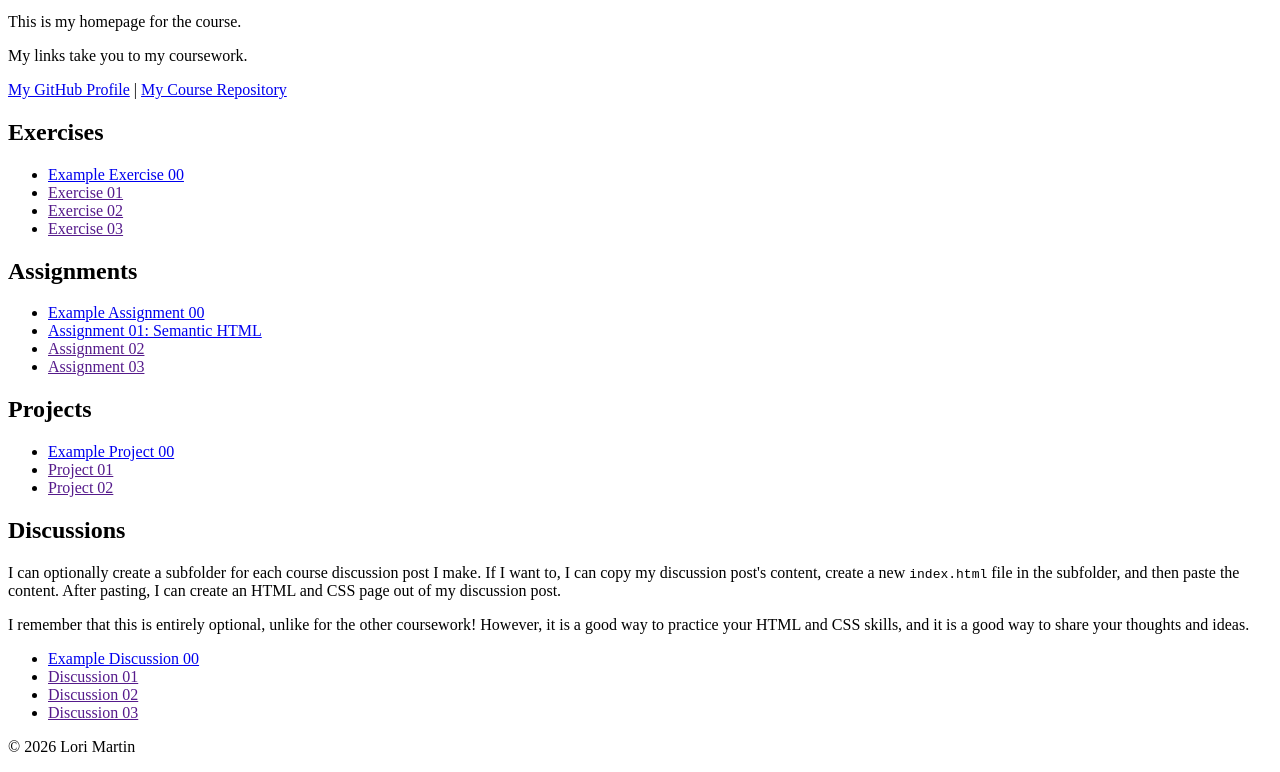
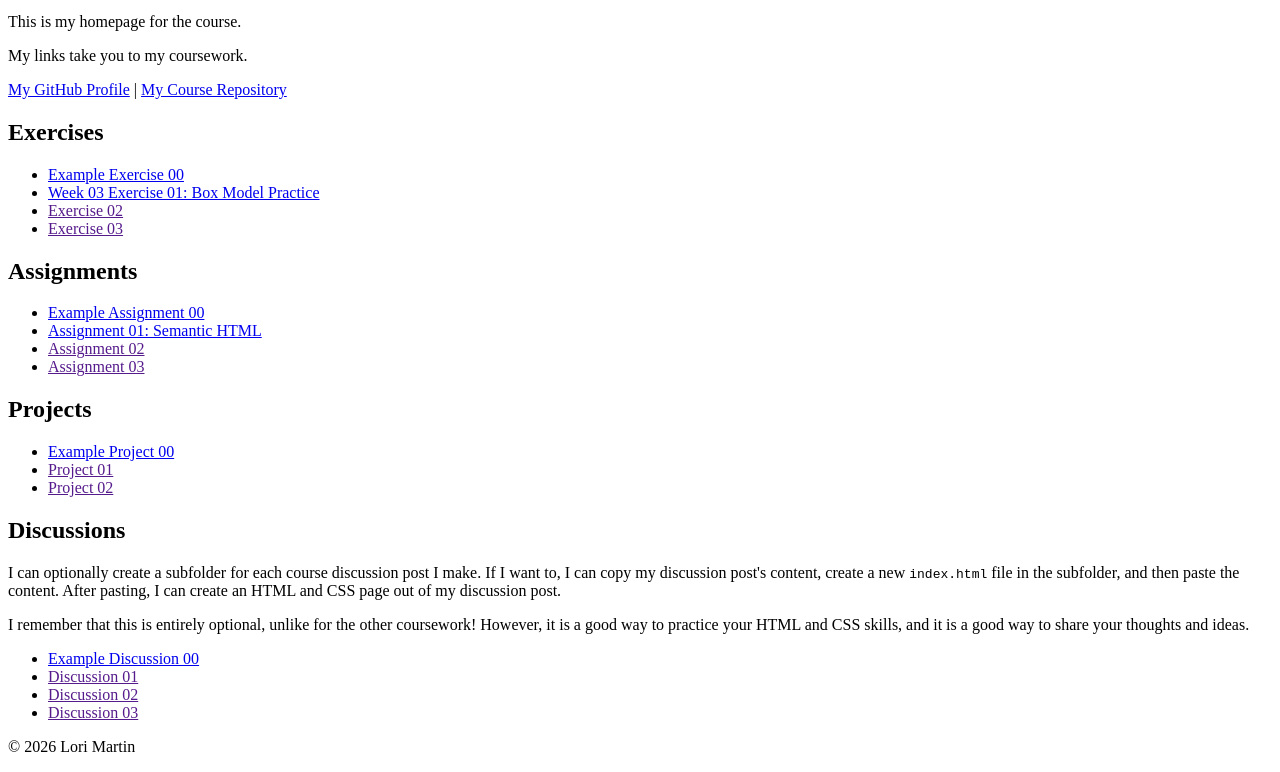
Before and after one commit to lorimart/course-portfolio, a plain HTML site: page index.html in a window 1280 px wide. Shown: the part 148-920 px from the top of the page. Drawn offline with Linux system fonts and the light colour scheme.

Commit message:
Add link to box model practice exercise to homepage

```diff
--- a/index.html
+++ b/index.html
@@ -69,7 +69,7 @@ Remember: You must create subfolders for each piece of coursework as the semeste
                     <li>
                         <a href="example-exercise-00/">Example Exercise 00</a>
                     </li>
-                    <li><a href="">Exercise 01</a></li>
+                    <li><a href="week-03-exercise-01/index.html">Week 03 Exercise 01: Box Model Practice</a></li>
                     <li><a href="">Exercise 02</a></li>
                     <li><a href="">Exercise 03</a></li>
                 </ul>
```
